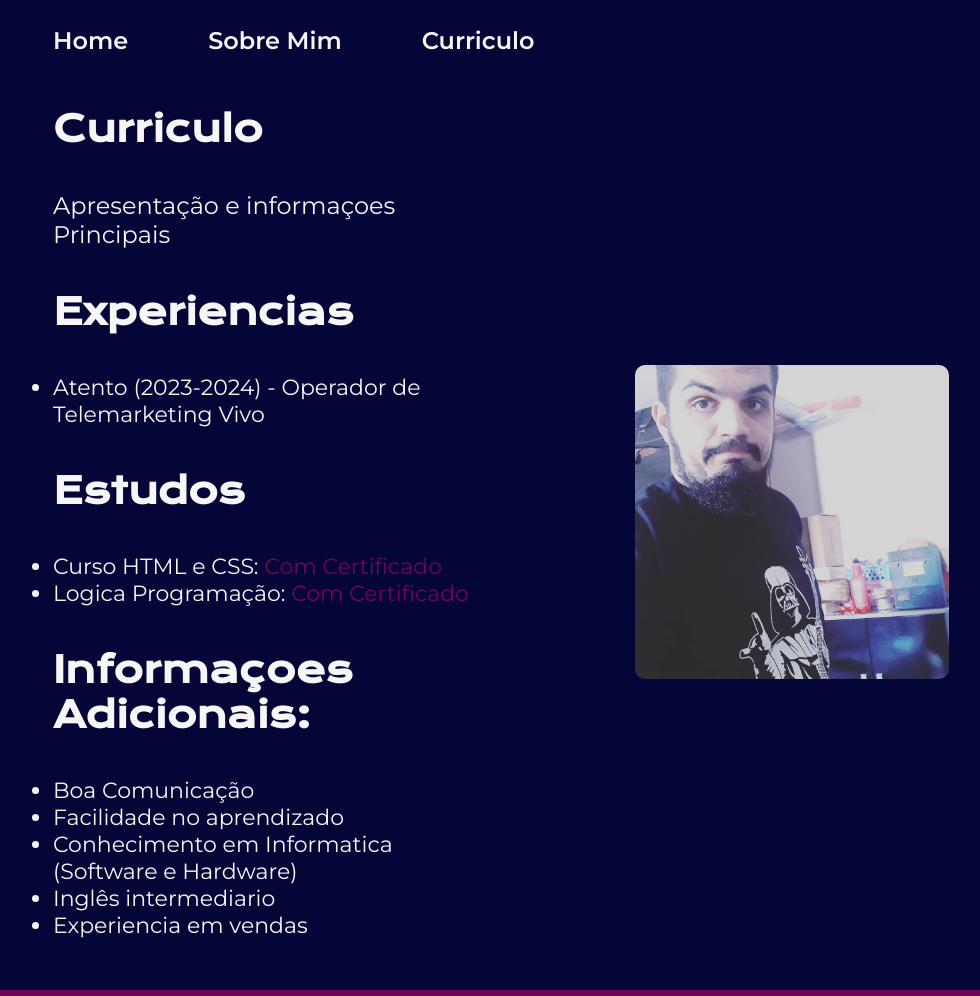
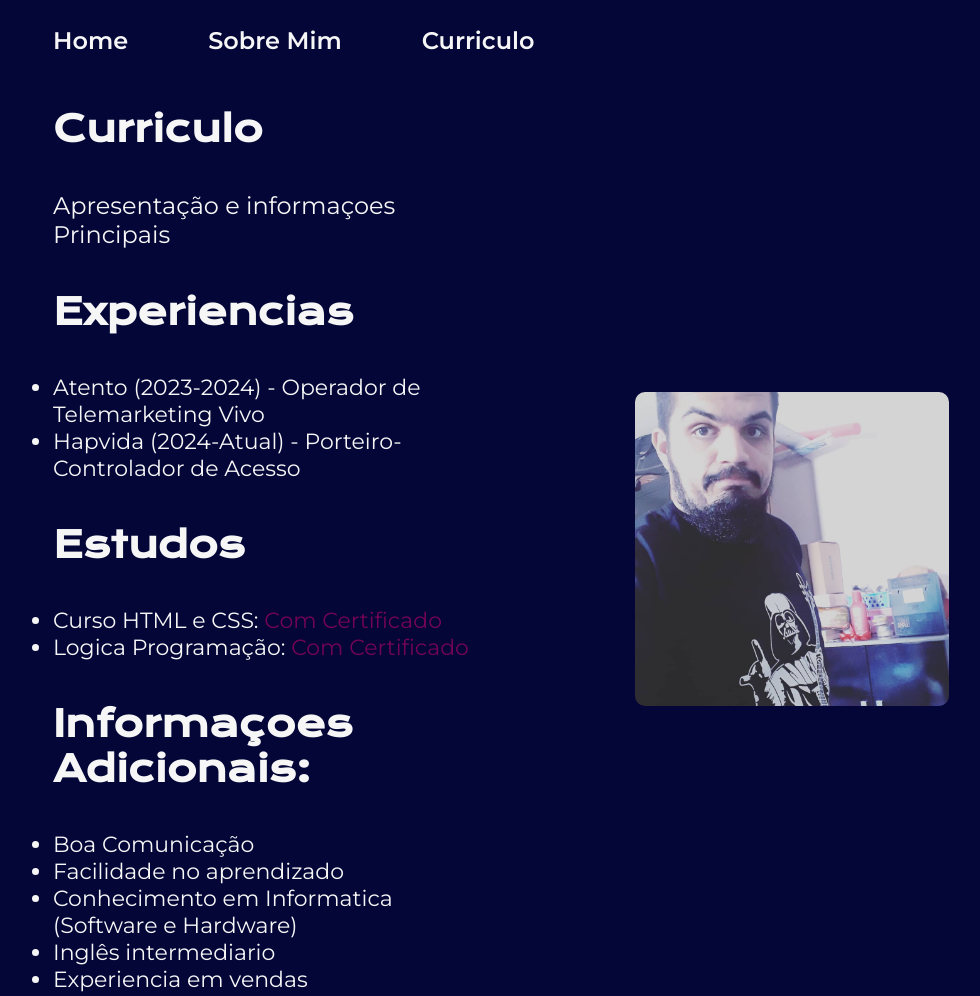
Before and after one commit to gabrielpoukas/portifolio, a plain HTML site: page Curriculo.html in a window 1280 px wide. Shown: the top 996 px of the page, without its empty margins (139-1119 px from the left). Drawn offline with nearby package versions, Linux system fonts and the light colour scheme.

Commit message:
update curriculo

```diff
--- a/Curriculo.html
+++ b/Curriculo.html
@@ -39,6 +39,8 @@
             <ul>
 
                 <li class="lista">Atento (2023-2024) - Operador de Telemarketing Vivo </li>
+                <li class="lista"> Hapvida (2024-Atual) - Porteiro- Controlador de Acesso</li>
+
 
             </ul>
 
```
